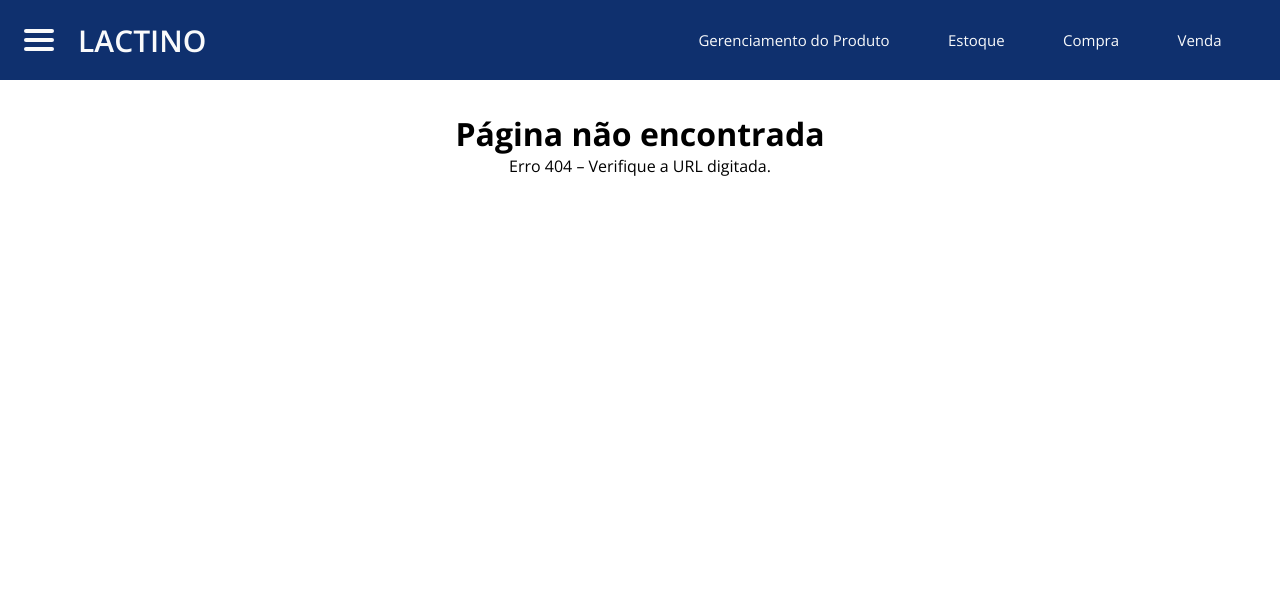
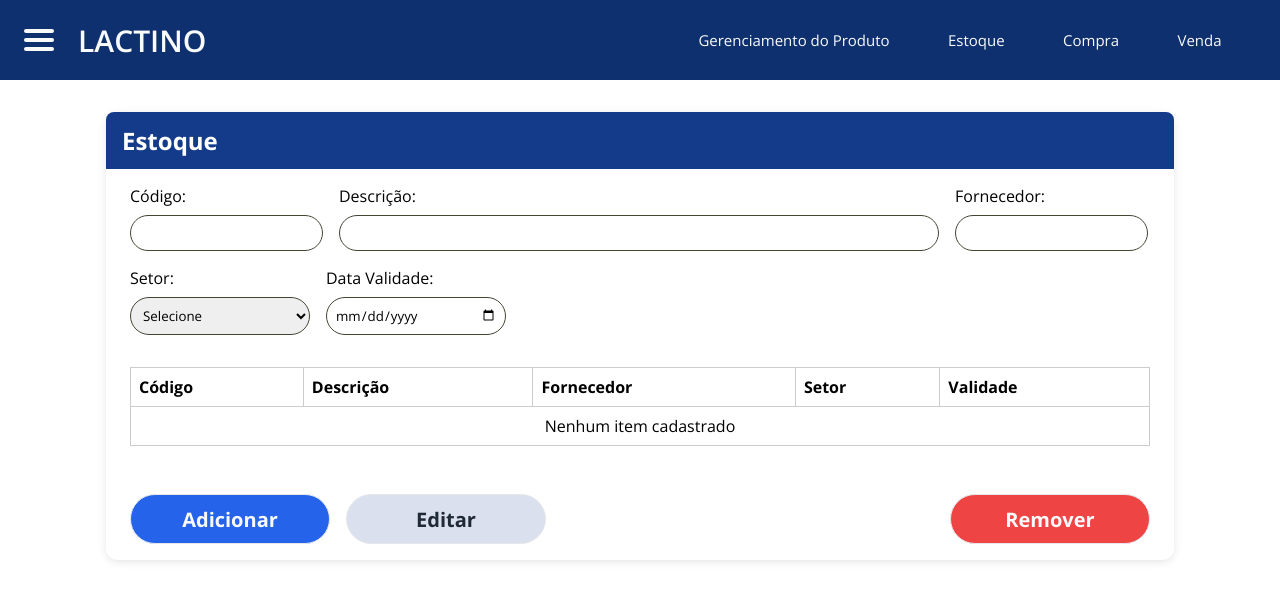
Before and after one commit to the-boys-technology/lactino-frontend, a React (Vite) app: page /estoque in a window 1280 px wide. Before the commit this address had no page. Shown: the top 600 px of the page. Built offline with nearby package versions, Linux system fonts and the light colour scheme.

Commit message:
feat: tela de gerenciamento de estoque

```diff
--- /dev/null
+++ b/src/components/EstoqueForm.tsx
@@ -0,0 +1,37 @@
+import React from 'react'
+import '../css/estoque-form.css'
+
+export default function EstoqueForm() {
+  return (
+    <form className="estoque-form">
+      <div className="estoque-form__row">
+        <label className="estoque-form__label">
+          Código:
+          <input type="text" className="estoque-form__input" />
+        </label>
+        <label className="estoque-form__label">
+          Descrição:
+          <input type="text" className="estoque-form__input--large" />
+        </label>
+        <label className="estoque-form__label">
+          Fornecedor:
+          <input type="text" className="estoque-form__input" />
+        </label>
+      </div>
+      <div className="estoque-form__row">
+        <label className="estoque-form__label">
+          Setor:
+          <select className="estoque-form__input">
+            <option value="">Selecione</option>
+            <option value="1">Refrigeração</option>
+            <option value="2">Armazenamento</option>
+          </select>
+        </label>
+        <label className="estoque-form__label">
+          Data Validade:
+          <input type="date" className="estoque-form__input" />
+        </label>
+      </div>
+    </form>
+  )
+}
--- /dev/null
+++ b/src/components/EstoqueTable.tsx
@@ -0,0 +1,26 @@
+import React from 'react'
+import '../css/estoque-table.css'
+
+export default function EstoqueTable() {
+  return (
+    <div className="estoque-table">
+      <table className="estoque-table__table">
+        <thead>
+          <tr>
+            <th>Código</th>
+            <th>Descrição</th>
+            <th>Fornecedor</th>
+            <th>Setor</th>
+            <th>Validade</th>
+          </tr>
+        </thead>
+        <tbody>
+          {/* MAPEAMENTO DE DADOS DINAMICOS AQUI */}
+          <tr>
+            <td colSpan={5} style={{ textAlign: 'center' }}>Nenhum item cadastrado</td>
+          </tr>
+        </tbody>
+      </table>
+    </div>
+  )
+}
--- /dev/null
+++ b/src/css/estoque-form.css
@@ -0,0 +1,33 @@
+.estoque-form {
+  display: flex;
+  flex-direction: column;
+  gap: 1rem;
+  margin: 1rem 0;
+    padding: 0rem 1.5rem;
+}
+
+.estoque-form__label {
+    display: flex;
+    flex-direction: column;
+    gap: 0.5rem;
+}
+
+.estoque-form__row {
+  display: flex;
+  gap: 1rem;
+  flex-wrap: wrap;
+}
+
+.estoque-form__input {
+    padding: 0.5rem;
+    border: 1px solid #464433;
+    border-radius: 20px;
+    min-width: 180px;
+}
+
+.estoque-form__input--large {
+    padding: 0.5rem;
+    border: 1px solid #464433;
+    border-radius: 20px;
+    min-width: 600px;
+}
--- /dev/null
+++ b/src/css/estoque-table.css
@@ -0,0 +1,18 @@
+.estoque-table {
+    overflow-x: auto;
+    margin-bottom: 1rem;
+    padding: 1rem 1.5rem;
+}
+
+.estoque-table__table {
+  width: 100%;
+  border-collapse: collapse;
+  border: 1px solid #ccc;
+}
+
+.estoque-table__table th,
+.estoque-table__table td {
+  border: 1px solid #ccc;
+  padding: 0.5rem;
+  text-align: left;
+}
--- /dev/null
+++ b/src/css/gerenciamento-estoque.css
@@ -0,0 +1,31 @@
+.estoque {
+  max-width: 1100px;
+  margin: 2rem auto;
+  padding: 0 1rem;
+}
+
+.estoque__card {
+  background-color: #fff;
+  border-radius: 12px;
+  box-shadow: 0 2px 8px rgba(0, 0, 0, 0.1);
+}
+
+.estoque__title {
+  background-color: #143B8A;
+  color: white;
+  font-size: 1.5rem;
+  padding: 0.75rem 1rem;
+  border-radius: 8px 8px 0 0;
+}
+
+.estoque__buttons {
+  display: flex;
+  justify-content: space-between;
+  padding: 1rem 1.5rem;
+  flex-wrap: wrap;
+}
+
+.estoque__buttons-group {
+  display: flex;
+  gap: 1rem;
+}
--- /dev/null
+++ b/src/pages/GerenciamentoEstoque.tsx
@@ -0,0 +1,27 @@
+import React from 'react'
+import '../css/gerenciamento-estoque.css'
+import EstoqueForm from '../components/EstoqueForm'
+import EstoqueTable from '../components/EstoqueTable'
+import Botao from '../components/Botao'
+
+export default function InventoryPage() {
+  return (
+    <div className="estoque">
+      <div className="estoque__card">
+        <h2 className="estoque__title">Estoque</h2>
+        <EstoqueForm />
+        <EstoqueTable />
+        <div className="estoque__buttons">
+            <div className="estoque__buttons-group">
+                <Botao label="Adicionar" tipo="primary" />
+                <Botao label="Editar" tipo="secondary" />
+            </div>
+
+            <div className="estoque__buttons-group">
+                <Botao label="Remover" tipo="danger" />
+            </div>
+        </div>
+      </div>
+    </div>
+  )
+}
--- a/src/routes/AppRoutes.tsx
+++ b/src/routes/AppRoutes.tsx
@@ -5,6 +5,7 @@ import SelecaoProdutoPage from '../pages/SelecaoProdutoPage';
 import GestaoLeitePage from '../pages/GestaoLeitePage';
 import GestaoLaticinioPage from '../pages/GestaoLaticinioPage';
 import GestaoCompras from '../pages/GestãoCompras/GestaoCompras';
+import GerenciamentoEstoque from '../pages/GerenciamentoEstoque'
 import Header from '../components/Header';
 
 export default function AppRoutes() {
@@ -13,8 +14,9 @@ export default function AppRoutes() {
     <Header />
       <Routes>
         <Route path="/" element={<Home />} />
+        <Route path="*" element={<NotFound />} />
         <Route path="/gestao-compras" element={<GestaoCompras />} />
-        <Route path="*" element={<NotFound />} />
+        <Route path="/estoque" element={<GerenciamentoEstoque />} />
         <Route path="/selecionar-produto" element={<SelecaoProdutoPage />} />
         <Route path="/gerenciar-leite" element={<GestaoLeitePage />} />
         <Route path="/gerenciar-laticinio" element={<GestaoLaticinioPage />} />
```
